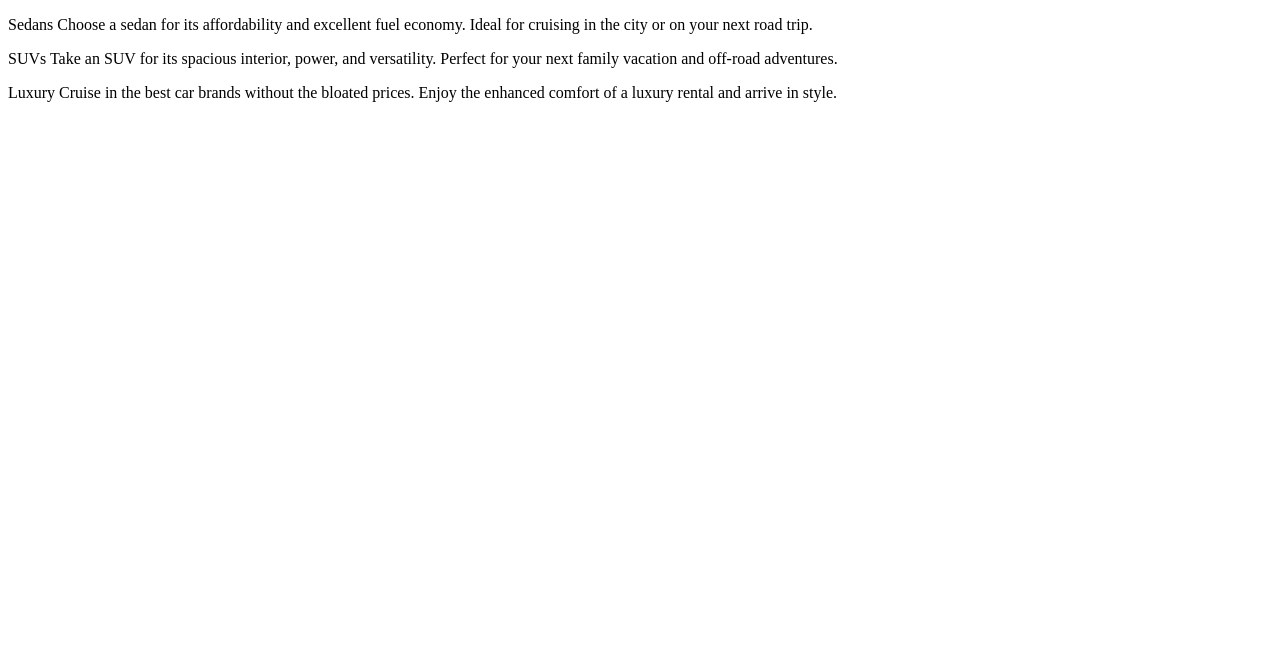
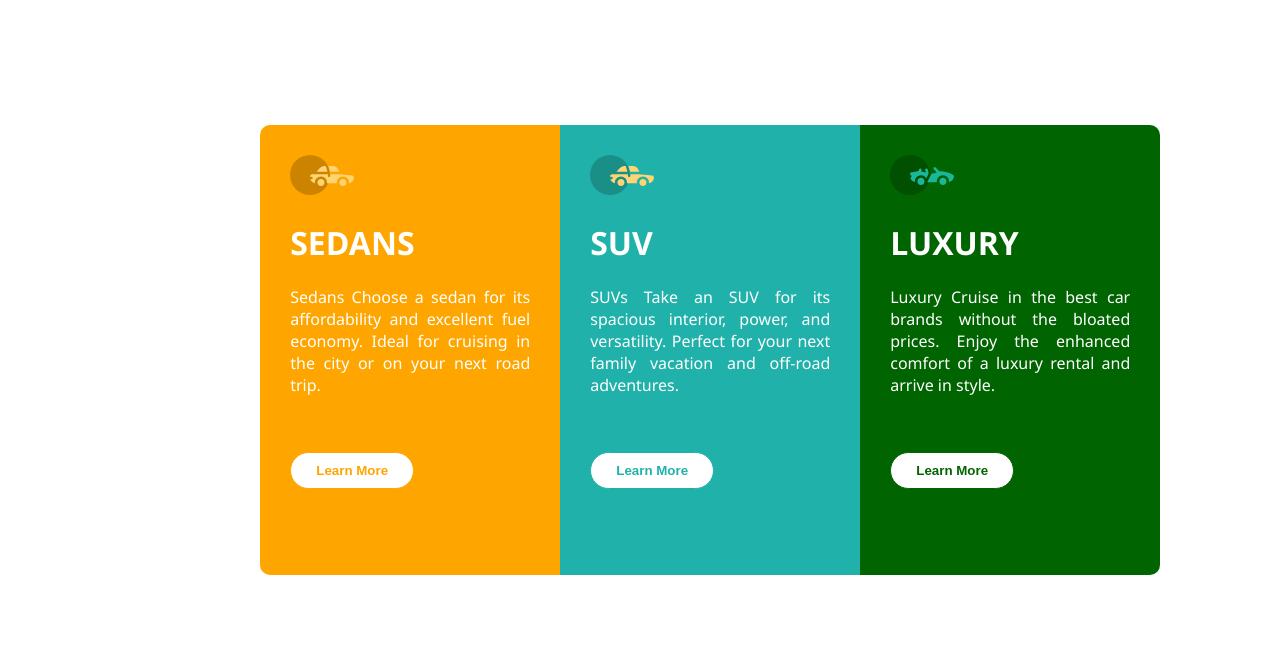
Before and after one commit to trend87/3-column-preview-card-component-challenge, a plain HTML site: page index.html in a window 1280 px wide. Drawn offline with Linux system fonts and the light colour scheme.

Commit message:
added css

```diff
--- /dev/null
+++ b/css/style.css
@@ -0,0 +1,101 @@
+.wrapper{
+    max-width: 100%;
+    margin: 0 auto;
+
+}
+.container{
+    margin: 0 16%;
+    display: flex;
+    align-items: center;
+    justify-content: center;
+    background-color: white;
+    margin-top: 50px;
+    height: 600px;
+    width: 1000px;
+    font-family: 'Segoe UI', Tahoma, Geneva, Verdana, sans-serif;
+}
+.sedans{
+    box-sizing: border-box;
+    background-color: orange;
+    color: white;
+    height: 450px;
+    width: 300px;
+    border-top-left-radius: 10px;
+    border-bottom-left-radius: 10px;
+    display: block;
+    padding:3% ;
+
+}
+.suv{
+    box-sizing: border-box;
+    background-color: lightseagreen;
+    color: white;
+    height: 450px;
+    width: 300px;
+    padding:3% ;
+}
+.luxury{
+    box-sizing: border-box;
+    background-color: darkgreen;
+    color: white;
+    height: 450px;
+    width: 300px;
+    border-top-right-radius: 10px;
+    border-bottom-right-radius: 10px;
+    padding:3% ;
+}
+p{
+    text-align: justify;
+    height: 100px;
+}
+
+.btn-1{
+    border-radius: 30px;
+    padding: 10px 25px;
+    border: 1px solid orange;
+    color: orange;
+    background-color: white;
+    font-weight: bold;
+    margin-top:50px ;
+
+}
+.btn-1:hover{
+    color: white;
+    background-color: orange;
+    border: 1px solid white;
+
+}
+
+
+.btn-2{
+    border-radius: 30px;
+    padding: 10px 25px;
+    border: 1px solid lightseagreen;
+    color: lightseagreen;
+    background-color: white;
+    font-weight: bold;
+    margin-top:50px ;
+
+}
+.btn-2:hover{
+    color: white;
+    background-color: lightseagreen;
+    border: 1px solid white;
+
+}
+.btn-3{
+    border-radius: 30px;
+    padding: 10px 25px;
+    border: 1px solid darkgreen;
+    color: darkgreen;
+    background-color: white;
+    font-weight: bold;
+    margin-top:50px ;
+
+}
+.btn-3:hover{
+    color: white;
+    background-color: darkgreen;
+    border: 1px solid white;
+
+}
--- a/index.html
+++ b/index.html
@@ -4,34 +4,49 @@
     <meta charset="UTF-8">
     <meta http-equiv="X-UA-Compatible" content="IE=edge">
     <meta name="viewport" content="width=device-width, initial-scale=1.0">
-    <title>Document</title>
+    <title>3 column preview card component challenge</title>
     <link rel="icon" href="images/favicon-32x32.png">
+    <link rel="stylesheet" href="css/style.css">
 </head>
 <body>
+    <div class="wrapper">
+
+
         <div class="container">
 
             <div class="sedans">
+                <img src="images/icon-sedans.svg" alt="sedans icon">
+                <h1>SEDANS</h1>
                 <p>Sedans
                     Choose a sedan for its affordability and excellent fuel economy. Ideal for cruising in the city
                     or on your next road trip.
                 </p>
+                <button class="btn-1">Learn More</button>
             </div>
 
             <div class="suv">
+                <img src="images/icon-sedans.svg" alt="suv icon" style="background-color: lightseagreen;">
+                <h1>SUV</h1>
                 <p>SUVs
                     Take an SUV for its spacious interior, power, and versatility. Perfect for your next family vacation
                     and off-road adventures.
                 </p>
+                <button class="btn-2"> Learn More </button>
             </div>
 
             <div class="luxury">
+                <img src="images/icon-luxury.svg" alt="luxury icon">
+                <h1>LUXURY</h1>
                 <p>Luxury
                     Cruise in the best car brands without the bloated prices. Enjoy the enhanced comfort of a luxury
                     rental and arrive in style.
                 </p>
+                <button class="btn-3"> Learn More </button>
             </div>
 
 
         </div>
+    </div>
+
 </body>
 </html>
```
Lines whose indentation alone changed are shown as unchanged.
